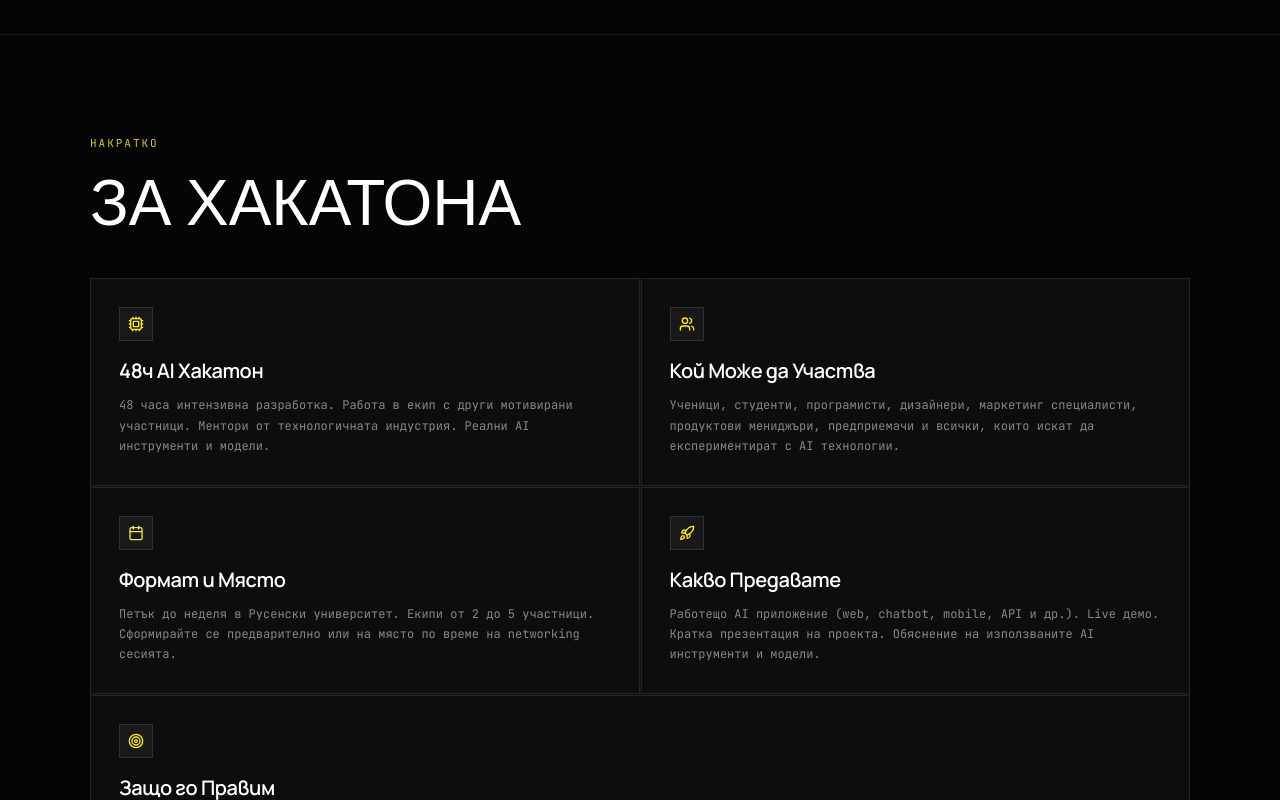
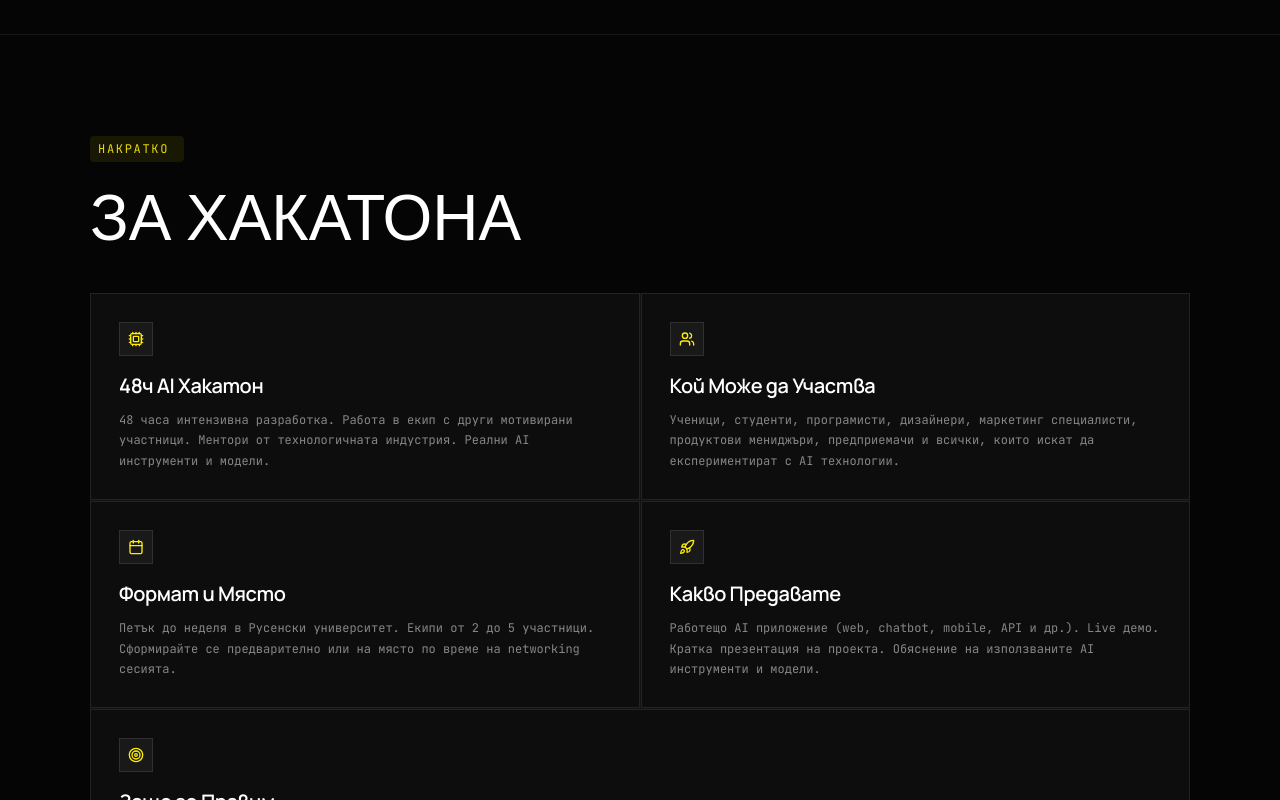
Before and after one commit to byurhannurula/hackathon-website, a Next.js app: page / in a window 1280 px wide. Shown: the part 1280-2080 px from the top of the page. Built offline with nearby package versions, Linux system fonts and the light colour scheme; no server answers.

Commit message:
Add typewritter effects and footer big text

```diff
--- a/src/app/globals.css
+++ b/src/app/globals.css
@@ -238,6 +238,20 @@ button:active:not(:disabled),
   user-select: none !important;
   -webkit-user-select: none !important;
 }
+/* ── Typewriter cursor blink ── */
+@keyframes blink {
+  0%,
+  100% {
+    opacity: 1;
+  }
+  50% {
+    opacity: 0;
+  }
+}
+.animate-blink {
+  animation: blink 1.2s step-end infinite;
+}
+
 .glitch-1 {
   animation: glitch 8s 1.5s ease infinite;
 }
--- a/src/components/footer.tsx
+++ b/src/components/footer.tsx
@@ -120,6 +120,27 @@ export function Footer() {
           Направено с вайб.
         </span>
       </div>
+
+      {/* Large outlined text — bottom of page, gradient fade to bg */}
+      <div className="hidden md:block relative overflow-hidden h-[clamp(100px,18vw,220px)]">
+        {/* Gradient mask: visible at top, fades to bg at bottom */}
+        <div
+          className="absolute inset-0 z-10 pointer-events-none"
+          style={{
+            background: "linear-gradient(to bottom, transparent 0%, var(--color-card) 85%)",
+          }}
+        />
+        <div className="absolute inset-x-0 top-0 flex items-start justify-center select-none pointer-events-none">
+          <span
+            className="font-display font-bold text-[clamp(100px,18vw,220px)] leading-none tracking-tight whitespace-nowrap text-transparent"
+            style={{
+              WebkitTextStroke: "2px rgba(var(--acid-rgb), 0.5)",
+            }}
+          >
+            RUSE AI HACK
+          </span>
+        </div>
+      </div>
     </footer>
   );
 }
--- a/src/components/section-header.tsx
+++ b/src/components/section-header.tsx
@@ -1,17 +1,46 @@
-import { ReactNode } from "react";
+"use client";
+
+import { ReactNode, useEffect, useRef, useState } from "react";
+import { TypewriterText } from "@/components/ui";
 
 interface SectionHeaderProps {
   title: ReactNode;
   label?: string;
 }
 
-export const SectionHeader = ({ title, label }: SectionHeaderProps) => (
-  <div>
+export const SectionHeader = ({ title, label }: SectionHeaderProps) => {
+  const ref = useRef<HTMLDivElement>(null);
+  const [inView, setInView] = useState(false);
+
+  useEffect(() => {
+    const el = ref.current;
+    if (!el || !label) return;
+
+    const obs = new IntersectionObserver(
+      ([entry]) => {
+        if (entry.isIntersecting) {
+          setInView(true);
+          obs.disconnect();
+        }
+      },
+      { threshold: 0.3 }
+    );
+    obs.observe(el);
+    return () => obs.disconnect();
+  }, [label]);
+
+  return (
+    <div ref={ref}>
       {label && (
-      <div className="font-mono text-[11px] tracking-[0.18em] text-acid/85 mb-3 uppercase">
-        {label}
+        <div className="mb-4 inline-flex items-center">
+          <TypewriterText
+            text={label}
+            trigger={inView}
+            className="font-mono text-[12px] font-medium tracking-[0.14em] text-acid/90 uppercase bg-acid/8 px-2 py-1 rounded-sm"
+          />
         </div>
       )}
       <h2 className="font-display text-[clamp(52px,7vw,64px)] leading-[1.05]">{title}</h2>
     </div>
   );
+};
--- a/src/components/ui/index.ts
+++ b/src/components/ui/index.ts
@@ -10,3 +10,4 @@ export * from "./form-fields";
 export * from "./text-shimmer";
 export * from "./ticket-unlock-sequence";
 export * from "./scroll-to-top";
+export * from "./typewriter-text";
--- /dev/null
+++ b/src/components/ui/typewriter-text.tsx
@@ -0,0 +1,41 @@
+"use client";
+
+import { useEffect, useRef, useState } from "react";
+
+interface TypewriterTextProps {
+  text: string;
+  speed?: number;
+  trigger?: boolean;
+  className?: string;
+}
+
+export function TypewriterText({
+  text,
+  speed = 45,
+  trigger = true,
+  className,
+}: TypewriterTextProps) {
+  const [typed, setTyped] = useState("");
+  const started = useRef(false);
+
+  useEffect(() => {
+    if (!trigger || started.current) return;
+    started.current = true;
+
+    let i = 0;
+    const iv = setInterval(() => {
+      i++;
+      setTyped(text.slice(0, i));
+      if (i >= text.length) clearInterval(iv);
+    }, speed);
+
+    return () => clearInterval(iv);
+  }, [trigger, text, speed]);
+
+  return (
+    <span className={className}>
+      {typed}
+      <span className="inline-block w-[7px] h-[17px] bg-acid align-top animate-blink" />
+    </span>
+  );
+}
```
Lines whose indentation alone changed are shown as unchanged.
